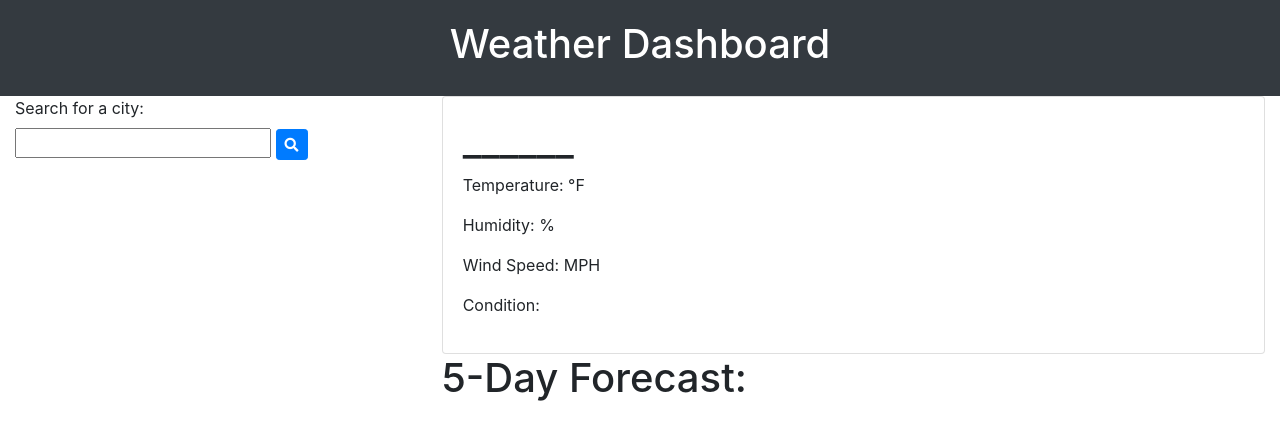
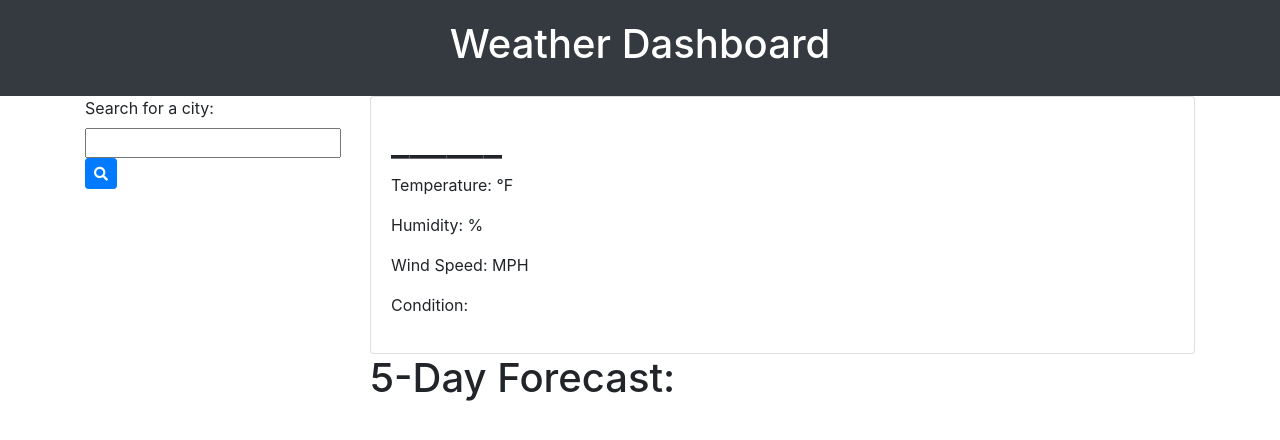
Before and after one commit to songwright/weather-dashboard, a plain HTML site: page index.html in a window 1280 px wide. Drawn offline with nearby package versions, Linux system fonts and the light colour scheme.

Commit message:
changed container and column sizes

```diff
--- a/index.html
+++ b/index.html
@@ -26,10 +26,10 @@
     <header class="header bg-dark">
       <h1>Weather Dashboard</h1>
     </header>
-    <div class="container-fluid">
+    <div class="container">
       <div class="row">
 
-        <div class="col-sm-12 col-lg-4">
+        <div class="col-sm-12 col-lg-3">
 
           <!-- User input for city weather -->
           <form id="city-form">
@@ -41,7 +41,7 @@
             </button>
           </form>
         </div>
-        <div class="col-sm-12 col-lg-8">
+        <div class="col-sm-12 col-lg-9">
           <div class="card">
             <div class="card-body">
               <h1 id="city-name">______</h1>
```
